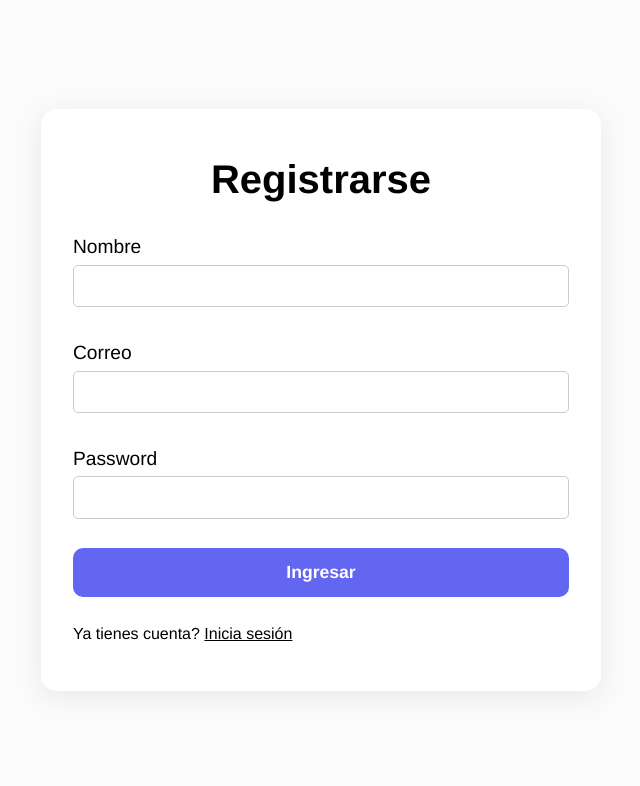
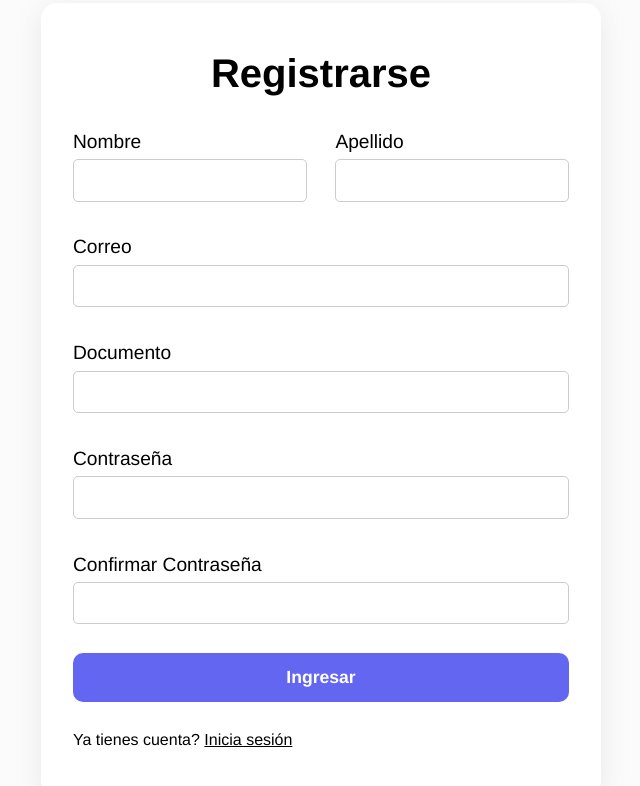
Before and after one commit to SebastianLl28/metal-mecanica-frontend, a React (Vite) app: page /register in a window 1280 px wide. Shown: the top 786 px of the page, without its empty margins (319-959 px from the left). Built offline with nearby package versions, Linux system fonts and the light colour scheme.

Commit message:
refactor(register user): :sparkles: change form

```diff
--- a/src/pages/register/Register.jsx
+++ b/src/pages/register/Register.jsx
@@ -1,113 +1,108 @@
-import { useId } from 'react'
 import { styled } from 'styled-components'
-import { useNavigate } from 'react-router-dom'
 import { useForm } from 'react-hook-form'
-import { toast } from 'react-toastify'
-import {
-  Input,
-  Button,
-  Container,
-  Link,
-  WrapperInput
-} from '../../styled-component/Components'
+import { Button, Container, Link } from '../../styled-component/Components'
 import { useRegister } from './hooks/useRegister'
+import Input from '@components/ui/Input'
 
 const Register = () => {
-  const idName = useId()
-  const idEmail = useId()
-  const idPassword = useId()
-
   const {
     handleSubmit,
     register,
-    reset,
+    getValues,
     formState: { errors }
   } = useForm()
 
   const { mutate } = useRegister()
 
-  const navigate = useNavigate()
-
   const handleSubmitForm = async user => {
     mutate(user)
-    // const id = toast.loading('Cargando')
-    // const response = await mutateAsync(user)
-    // if (response.status !== 201) {
-    //   toast.update(id, {
-    //     type: 'error',
-    //     render: 'algo salio mal',
-    //     isLoading: false,
-    //     autoClose: 3000,
-    //     closeOnClick: true,
-    //     draggable: true
-    //   })
-    //   return
-    // }
-    // reset()
-    // toast.update(id, {
-    //   render: 'Te registraste',
-    //   type: 'success',
-    //   isLoading: false,
-    //   autoClose: 3000,
-    //   closeOnClick: true,
-    //   draggable: true
-    // })
-    // navigate('/')
   }
 
   return (
     <Container>
       <Form noValidate onSubmit={handleSubmit(handleSubmitForm)}>
         <h2>Registrarse</h2>
-        <WrapperInput>
-          <label htmlFor={idName}>Nombre</label>
         <Input
-            type='text'
-            id={idName}
-            {...register('name', { required: true })}
-            isError={errors.name}
+          label='Nombre'
+          error={errors?.name}
+          hookForm={{
+            ...register('name', {
+              required: {
+                value: true,
+                message: 'El nombre es requerido'
+              }
+            })
+          }}
         />
-          {errors.name?.type === 'required' && (
-            <span className='error'>El nombre es requerido</span>
-          )}
-        </WrapperInput>
-        <WrapperInput>
-          <label htmlFor={idEmail}>Correo</label>
         <Input
-            type='email'
-            id={idEmail}
-            {...register('email', {
-              required: true,
-              pattern: /^[a-zA-Z0-9._-]+@[a-zA-Z0-9.-]+\.[a-zA-Z]{2,4}$/
-            })}
-            isError={errors.email}
+          label='Apellido'
+          error={errors?.lastName}
+          hookForm={{
+            ...register('lastName', {
+              required: {
+                value: true,
+                message: 'El apellido es requerido'
+              }
+            })
+          }}
         />
-          {(errors.email?.type === 'pattern' && (
-            <span className='error'>
-              El correo tiene que estar en el formato adecuado
-            </span>
-          )) ||
-            (errors.email?.type === 'required' && (
-              <span className='error'>El correo es requerido</span>
-            ))}
-        </WrapperInput>
-        <WrapperInput>
-          <label htmlFor={idPassword}>Password</label>
         <Input
+          label='Correo'
+          error={errors?.email}
+          hookForm={{
+            ...register('email', {
+              required: {
+                value: true,
+                message: 'El correo es requerido'
+              },
+              pattern: {
+                value: /^[a-zA-Z0-9._-]+@[a-zA-Z0-9.-]+\.[a-zA-Z]{2,4}$/,
+                message: 'El correo tiene que estar en el formato adecuado'
+              }
+            })
+          }}
+        />
+        <Input
+          label='Documento'
+          error={errors?.document}
+          hookForm={{
+            ...register('document', {
+              required: {
+                value: true,
+                message: 'El documento es requerido'
+              }
+            })
+          }}
+        />
+        <Input
+          label='Contraseña'
+          error={errors?.password}
           type='password'
-            id={idPassword}
-            {...register('password', { required: true, minLength: 5 })}
-            isError={errors.password}
+          hookForm={{
+            ...register('password', {
+              required: {
+                value: true,
+                message: 'La contraseña es requerida'
+              }
+            })
+          }}
         />
-          {(errors.password?.type === 'required' && (
-            <span className='error'>La contraseña es requerida</span>
-          )) ||
-            (errors.password?.type === 'minLength' && (
-              <span className='error'>
-                La contraseña tiene que tener al menos 5 caracteres
-              </span>
-            ))}
-        </WrapperInput>
+        <Input
+          label='Confirmar Contraseña'
+          error={errors?.confirmPassword}
+          type='password'
+          hookForm={{
+            ...register('confirmPassword', {
+              required: {
+                value: true,
+                message: 'La contraseña es requerida'
+              },
+              validate: value =>
+                value === getValues('password') ||
+                'Las contraseñas no coinciden'
+            })
+          }}
+        />
         <Button type='submit'>Ingresar</Button>
         <p>
           <span>Ya tienes cuenta? </span>
@@ -129,6 +124,16 @@ const Form = styled.form`
   border-radius: 1rem;
   width: min(95%, 35rem);
   box-shadow: rgba(0, 0, 0, 0.08) 0px 6px 30px;
+  grid-template-columns: 1fr 1fr;
+
+  & > h2,
+  & > button,
+  & > div:nth-of-type(3),
+  & > div:nth-of-type(4),
+  & > div:nth-of-type(5),
+  & > div:nth-of-type(6) {
+    grid-column: span 2;
+  }
 
   & > h2 {
     width: 100%;
--- a/src/pages/register/hooks/useRegister.jsx
+++ b/src/pages/register/hooks/useRegister.jsx
@@ -1,16 +1,21 @@
 import { useMutation } from '@tanstack/react-query'
 import { postRegister } from '../services/register.service'
+import { toast } from 'react-toastify'
+import { useNavigate } from 'react-router-dom'
 
-export const useRegister = () =>
-  useMutation({
+export const useRegister = () => {
+  const navigate = useNavigate()
+
+  return useMutation({
     mutationKey: ['register'],
     mutationFn: data => postRegister(data),
     onSuccess: response => {
-      console.log('onSuccess')
-      console.log(response)
+      toast.success(response.data.message)
+      navigate('/')
     },
-    onError: error => {
-      console.log('onError')
-      console.log(error)
+    onError: err => {
+      // console.log(err)
+      toast.error(err.response.data.message)
     }
   })
+}
--- a/src/pages/register/services/register.service.js
+++ b/src/pages/register/services/register.service.js
@@ -1,3 +1,3 @@
-import { baseURL } from '../../../api/metalmecanica.api'
+import { baseURL } from '@api/metalmecanica.api'
 
 export const postRegister = async data => baseURL.post('/auth/register', data)
```
Lines whose indentation alone changed are shown as unchanged.
